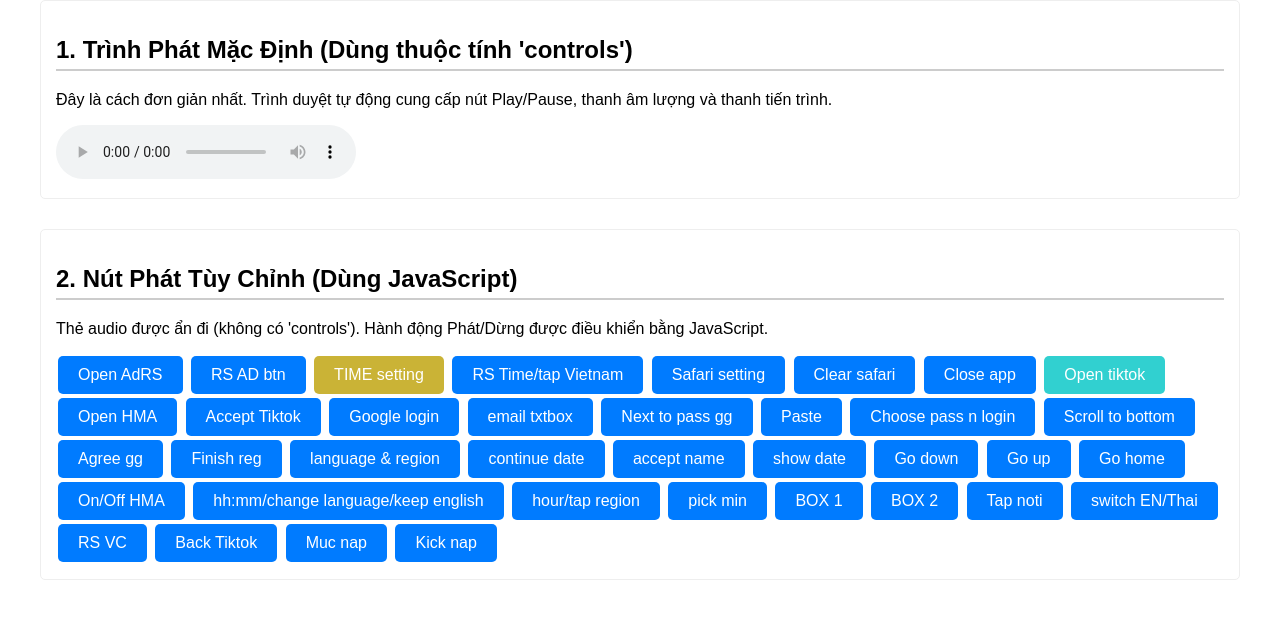
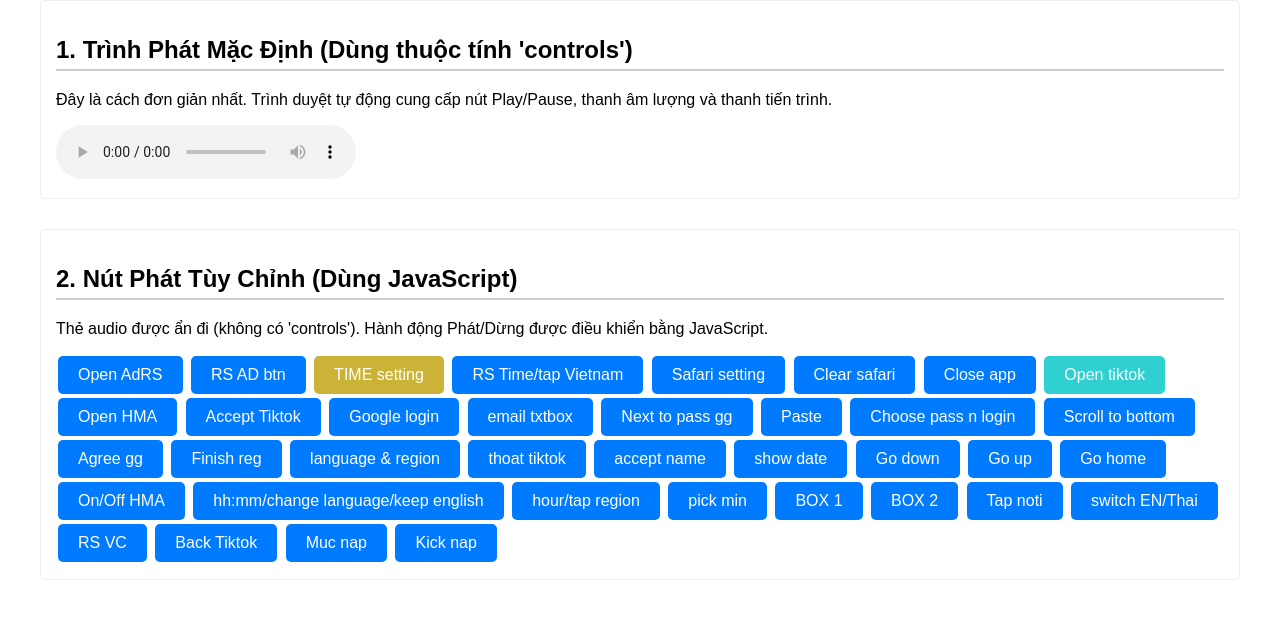
Before and after one commit to mowes/ma-mau, a plain HTML site: page index.html in a window 1280 px wide. Shown: the part 98-716 px from the top of the page. Drawn offline with Linux system fonts and the light colour scheme.

Commit message:
Update index.html

```diff
--- a/index.html
+++ b/index.html
@@ -253,7 +253,7 @@
             language & region
         </button>
         <button id="customPlayButton21">
-            continue date
+            thoat tiktok
         </button>
         <button id="customPlayButton22">
             accept name
```
